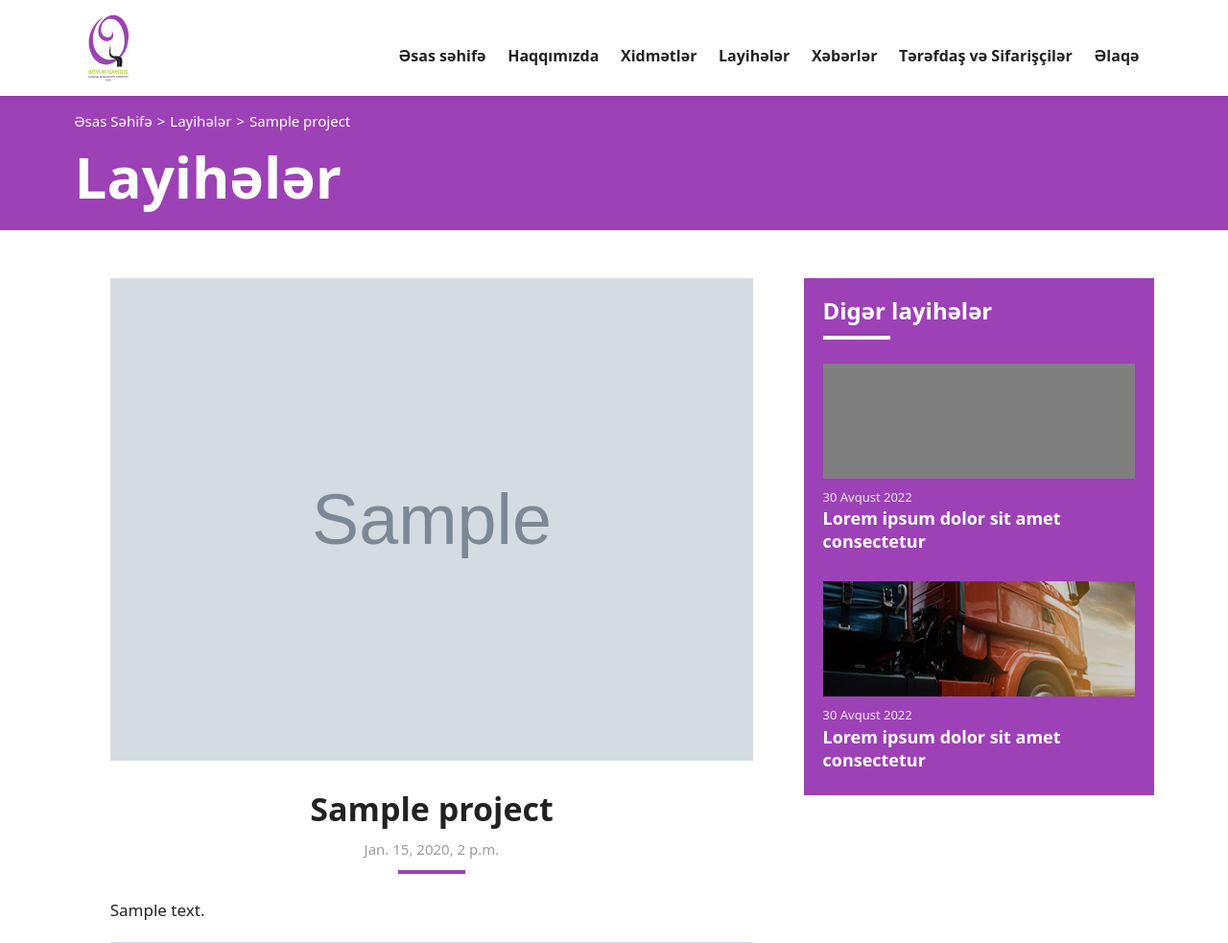
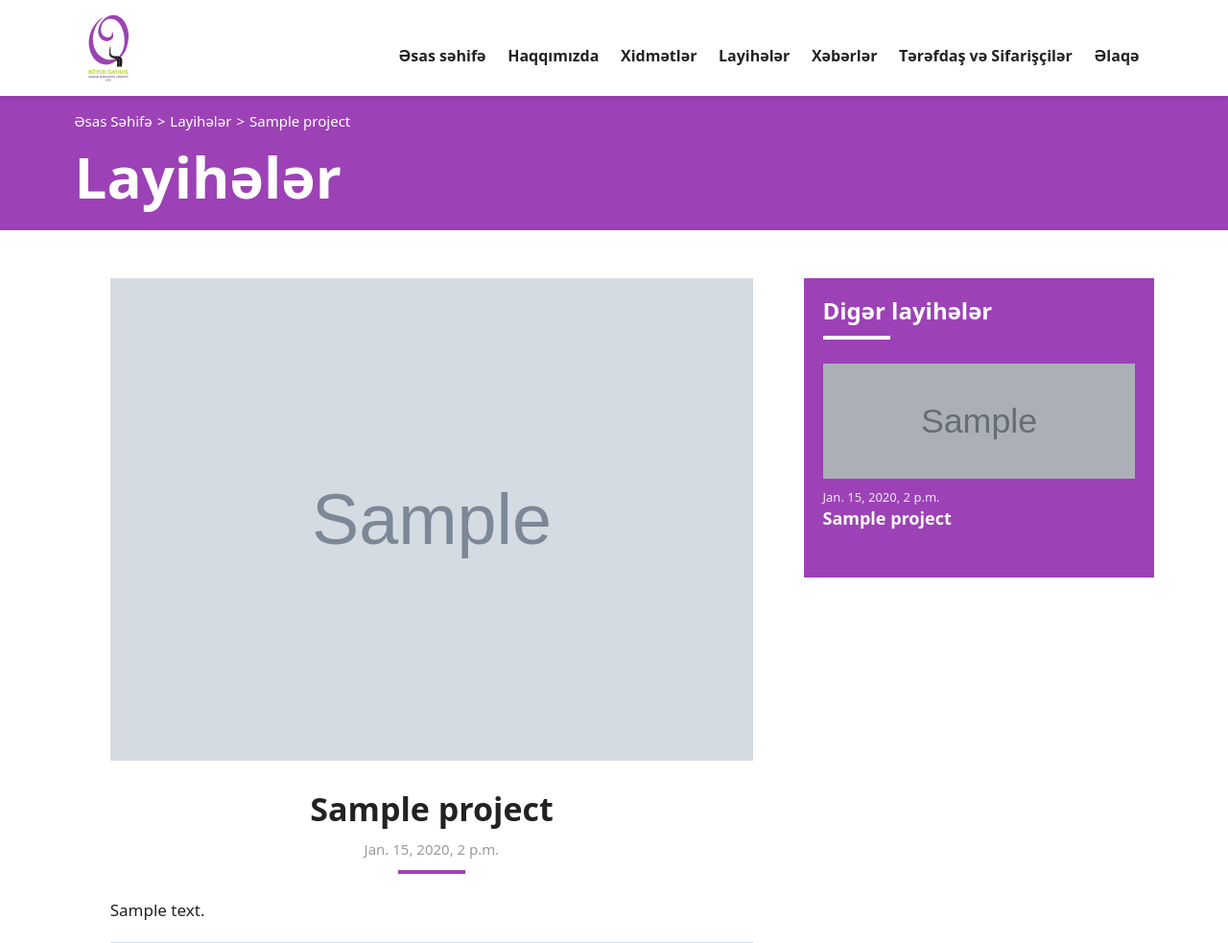
Before and after one commit to sheyda99/boyuk-qayidis, a Django app: template projects/templates/project-details.html in a window 1280 px wide. Shown: the top 983 px of the page at 96% size. Run offline with Django 3.2, Linux system fonts and the light colour scheme; the template is opened without the code that fills it: values that come from a table or form of the project are taken from there, others are empty; tables that the repository leaves empty hold one stand-in row (values such as "Sample post"); grey boxes marked "Sample" are stand-in pictures; some libraries are stand-ins or nearby versions; grey boxes are pictures that could not be loaded.

Commit message:
finished

```diff
--- a/news/views.py
+++ b/news/views.py
@@ -32,11 +32,11 @@ def news(request):
 
 def news_details(request, slug):
     news = get_object_or_404(News, slug = slug)
-    related_news = News.objects.exclude(slug=request.get_object().slug)
-    print(related_news)
+    related_news = News.objects.exclude(slug=news.slug).order_by('-id')[0:2]
     context = {
         'navbar': 'news_page',
-        'news' : news
+        'news' : news,
+        'related_news' : related_news
     }
 
     return render(request, 'news-details.html', context)
--- a/projects/templates/project-details.html
+++ b/projects/templates/project-details.html
@@ -87,20 +87,22 @@
                         <div class="sidebar text-start">
                             <h4>Digər layihələr</h4>
                             <div class="line"></div>
+                            {% for i in related_projects %}
                             <div class="box">
-                                <a href="project-details.html">
-                                    <div class="box-img" style="background-image: url('../static/img/projects2.jpg');"></div>
+                                <a href="{{i.get_absolute_url}}">
+                                    <div class="box-img" style="background-image: url('{{ i.image.url }}');"></div>
                                 </a>
-                                <span>30 Avqust 2022</span>
-                                <a href="project-details.html"><h5>Lorem ipsum dolor sit amet consectetur</h5></a>
+                                <span>{{i.created_at}}</span>
+                                <a href="{{i.get_absolute_url}}"><h5>{{ i.title }}</h5></a>
                             </div>
-                            <div class="box">
+                            {% endfor %}
+                            <!-- <div class="box">
                                 <a href="project-details.html">
                                     <div class="box-img" style="background-image: url('../static/img/projects3.jpg');"></div>
                                 </a>
                                 <span>30 Avqust 2022</span>
                                 <a href="project-details.html"><h5>Lorem ipsum dolor sit amet consectetur</h5></a>
-                            </div>
+                            </div> -->
                         </div>
                     </div>
                 </div>
--- a/projects/views.py
+++ b/projects/views.py
@@ -1,3 +1,4 @@
+from concurrent.futures import process
 from django.shortcuts import render
 from django.core.paginator import Paginator, EmptyPage, PageNotAnInteger
 from django.shortcuts import get_object_or_404
@@ -32,10 +33,13 @@ def projects(request):
 
 def projects_details(request, slug):
     projects = get_object_or_404(Projects, slug = slug)
+    related_projects = Projects.objects.exclude(slug=projects.slug).order_by('-id')[0:2]
+
 
     context = {
         'navbar': 'projects_page',
-        'projects' : projects
+        'projects' : projects,
+        'related_projects' : related_projects
     }
 
     return render(request, 'project-details.html', context)
```
Also changed, not shown: news/templates/news-details.html (+6 -4 lines), contact/migrations/0002_alter_contact_messege.py (added), media/news/1_10_9vuC0gJ.jpg (added), media/news/1_7_c1aqS8U.jpg (added), media/news/1f5184_58889d3efce745b182770181b424c693_mv2_XxcYVEI.jpeg (added), media/projects/1_13.jpg (added), media/projects/1_4.jpg (added), media/projects/1_6.jpg (added), media/projects/1_7.jpg (added), media/projects/1f5184_58889d3efce745b182770181b424c693_mv2.jpeg (added), media/projects/o3.jpg (added), media/projects/tosu.jpg (added), news/migrations/0002_alter_news_description1_alter_news_description2_and_more.py (added), projects/migrations/0002_alter_projects_description1_and_more.py (added).
